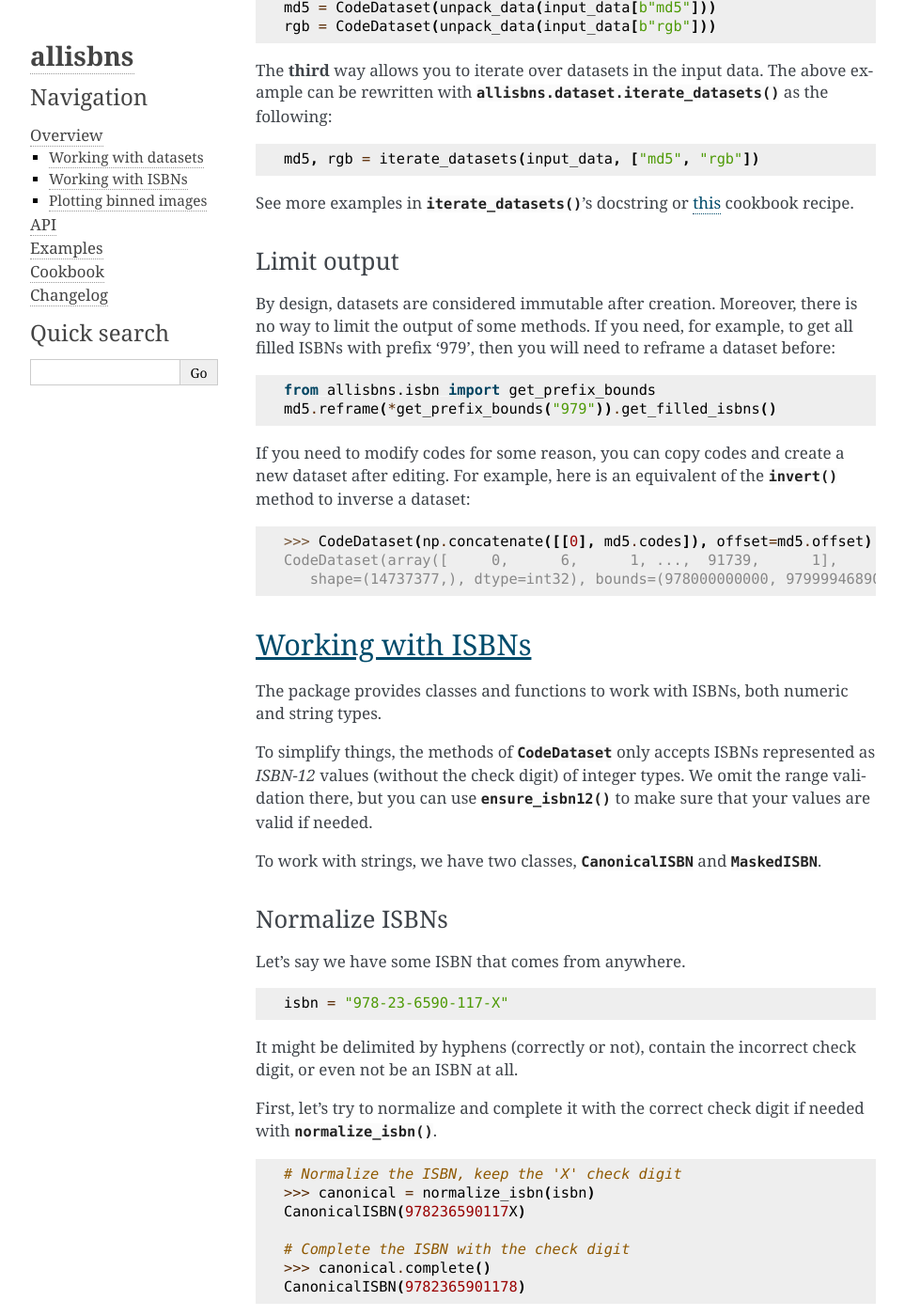
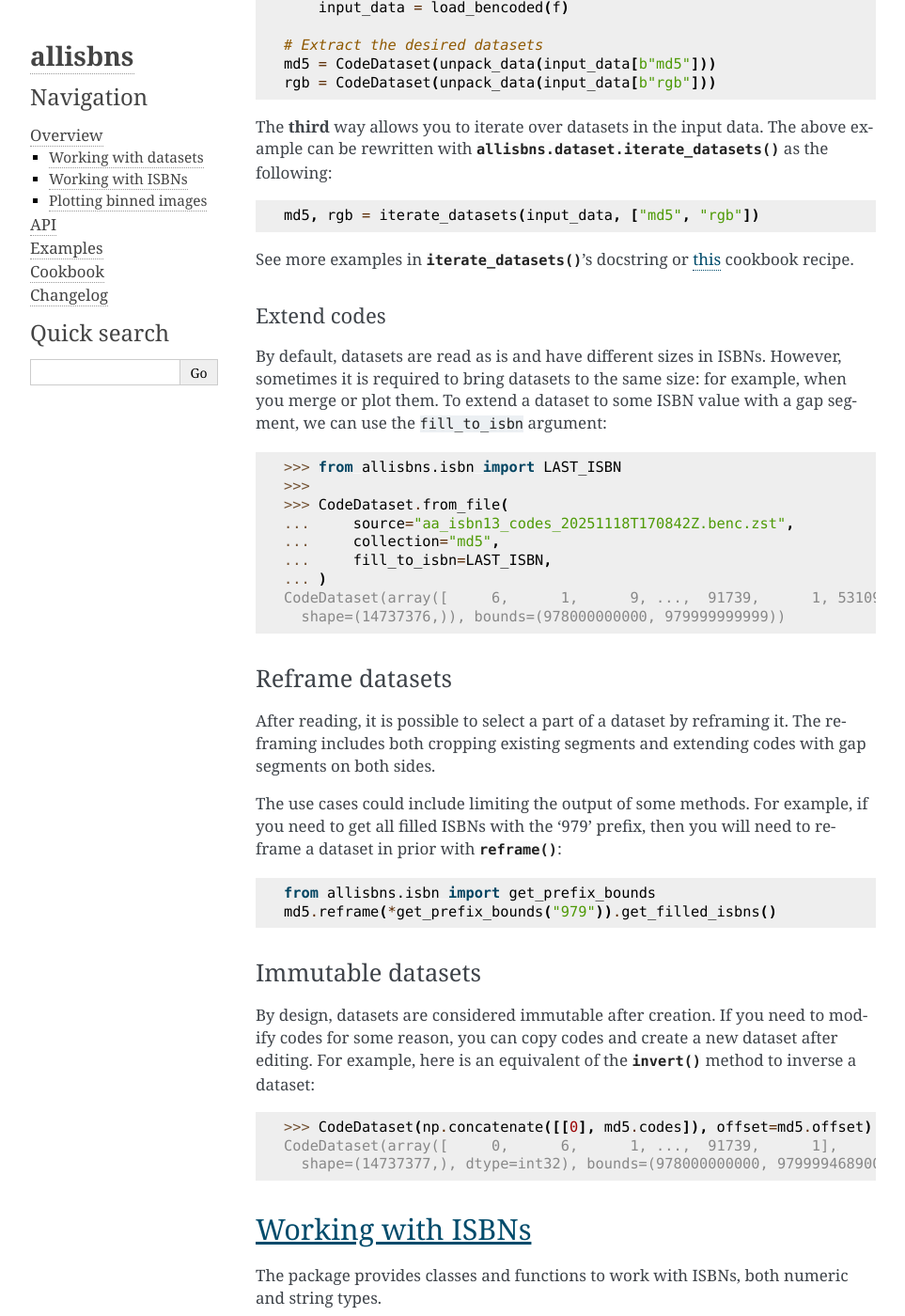
Before and after one commit to xymaxim/allisbns, a Sphinx documentation site: the page built from docs/overview.rst, in a window 1280 px wide and 1400 px high, scrolled down 1353 px. Shown: the whole window at 94% size, without its empty margins (148-1111 px from the left). Built offline with Sphinx 7.4.7, drawn with Linux system fonts in a browser that asks for light colours.

Commit message:
Describe reframing more in docs

```diff
--- a/docs/overview.rst
+++ b/docs/overview.rst
@@ -79,27 +82,55 @@ the following:
 See more examples in :func:`~allisbns.dataset.iterate_datasets`'s docstring or
 :ref:`this <cookbook-iterate-datasets>` cookbook recipe.
 
-Limit output
-============
+Extend codes
+------------
 
-By design, datasets are considered immutable after creation. Moreover, there is
-no way to limit the output of some methods. If you need, for example, to get all
-filled ISBNs with prefix '979', then you will need to reframe a dataset before:
+By default, datasets are read as is and have different sizes in ISBNs. However,
+sometimes it is required to bring datasets to the same size: for example, when
+you merge or plot them. To extend a dataset to some ISBN value with a gap
+segment, we can use the ``fill_to_isbn`` argument:
+
+.. code-block:: python
+
+    >>> from allisbns.isbn import LAST_ISBN
+    >>>
+    >>> CodeDataset.from_file(
+    ...     source="aa_isbn13_codes_20251118T170842Z.benc.zst",
+    ...     collection="md5",
+    ...     fill_to_isbn=LAST_ISBN,
+    ... )
+    CodeDataset(array([     6,      1,      9, ...,  91739,      1, 531099],
+      shape=(14737376,)), bounds=(978000000000, 979999999999))
+
+Reframe datasets
+================
+
+After reading, it is possible to select a part of a dataset by reframing it. The
+reframing includes both cropping existing segments and extending codes with
+gap segments on both sides.
+
+The use cases could include limiting the output of some methods. For example, if
+you need to get all filled ISBNs with the '979' prefix, then you will need to
+reframe a dataset in prior with :meth:`~allisbns.dataset.CodeDataset.reframe`:
 
 .. code-block:: python
 
    from allisbns.isbn import get_prefix_bounds
    md5.reframe(*get_prefix_bounds("979")).get_filled_isbns()
 
-If you need to modify codes for some reason, you can copy codes and create a new
-dataset after editing. For example, here is an equivalent of the
+Immutable datasets
+==================
+
+By design, datasets are considered immutable after creation. If you need to
+modify codes for some reason, you can copy codes and create a new dataset after
+editing. For example, here is an equivalent of the
 :meth:`~allisbns.dataset.CodeDataset.invert` method to inverse a dataset:
 
 .. code-block:: python
 
    >>> CodeDataset(np.concatenate([[0], md5.codes]), offset=md5.offset)
    CodeDataset(array([     0,      6,      1, ...,  91739,      1],
-      shape=(14737377,), dtype=int32), bounds=(978000000000, 979999468900))
+     shape=(14737377,), dtype=int32), bounds=(978000000000, 979999468900))
 
 Working with ISBNs
 ******************
```
Also changed, not shown: other parts of docs/overview.rst (+3 -0 lines).
